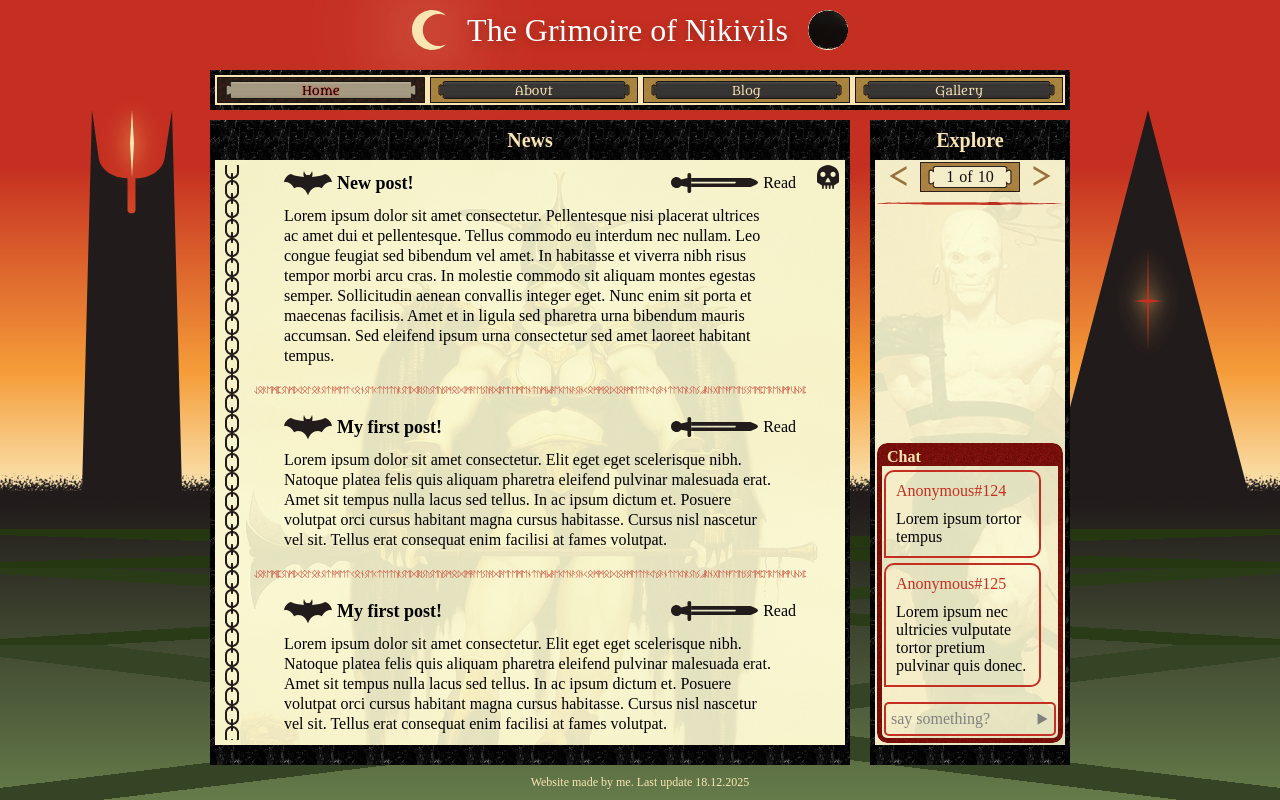
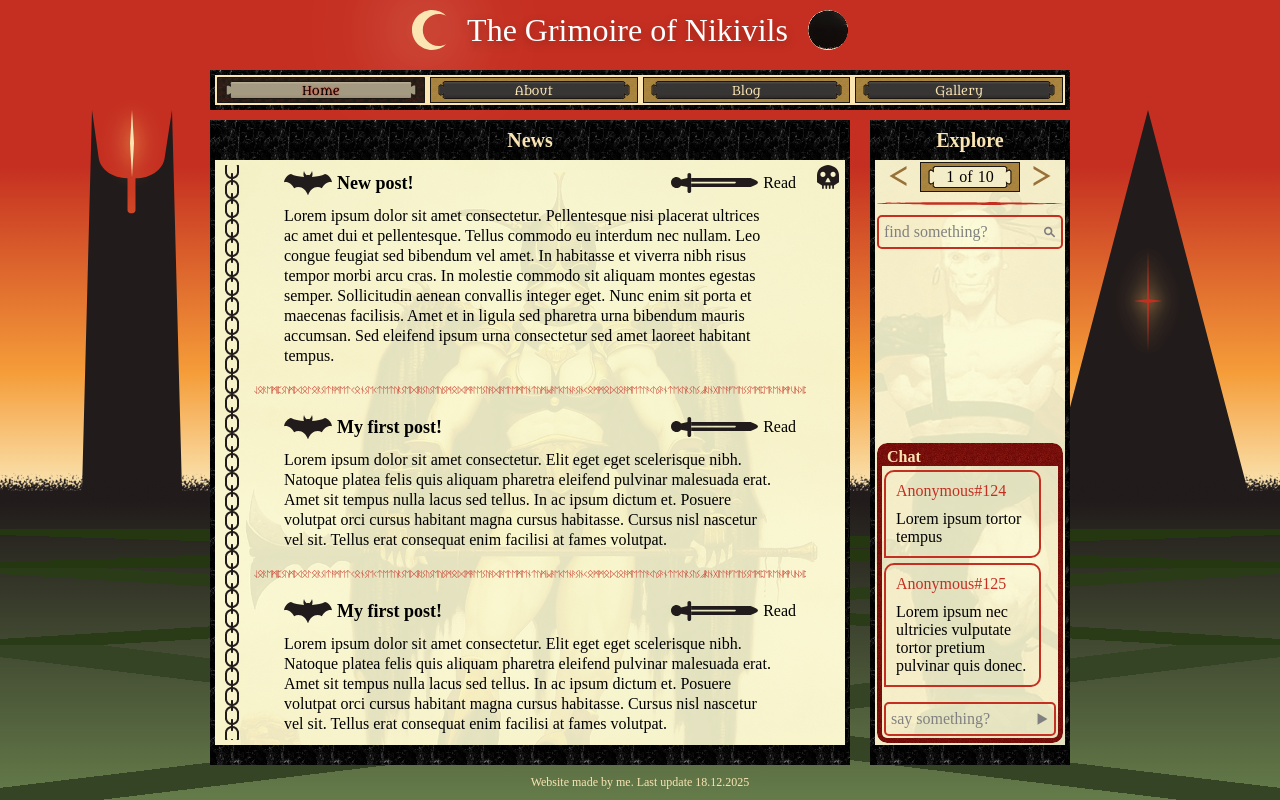
Before and after one commit to NikitaVirachev/nikivils-grimoire-frontend, a React (Vite) app: page / in a window 1280 px wide. Built offline with nearby package versions, Linux system fonts and the light colour scheme.

Commit message:
feat #4: add search line to home sidebar

```diff
--- a/src/pages/Home.tsx
+++ b/src/pages/Home.tsx
@@ -1,3 +1,4 @@
+import { useState } from 'react';
 import styled, { css } from 'styled-components';
 
 import MainContent from '../layouts/MainContent';
@@ -6,6 +7,7 @@ import PostOverview from '../components/Post/PostOverview';
 import Chat from '../components/Chat/Chat';
 import Pagination from '../components/Sidebar/Pagination';
 import Separator from '../components/Sidebar/Separator/Separator';
+import { SearchInput } from '../components/Form/Form';
 
 import { respond } from '../styles/Mixins';
 
@@ -30,6 +32,8 @@ const StyledSidebar = styled(Sidebar)`
 `;
 
 const PostsExplore = styled.section`
+  position: relative;
+
   align-self: start;
 
   display: flex;
@@ -86,7 +90,16 @@ const posts = [
   },
 ];
 
-const HomePage = () => (
+const HomePage = () => {
+  const [newsFilter, setNewsFilter] = useState('');
+
+  const findNewsHandler: React.FormEventHandler<HTMLFormElement> = (event) => {
+    event.preventDefault();
+
+    setNewsFilter('');
+  };
+
+  return (
     <>
       <StyledMainContent title='News'>
         {posts.map((post) => (
@@ -102,10 +115,18 @@ const HomePage = () => (
         <PostsExplore>
           <Pagination />
           <Separator title='Separator icon' />
+          <SearchInput
+            name='news-search'
+            placeholder='find something?'
+            value={newsFilter}
+            changeInputHandler={(e) => setNewsFilter(e.target.value)}
+            onSubmitHandler={findNewsHandler}
+          />
         </PostsExplore>
         <PositionedChat />
       </StyledSidebar>
     </>
   );
+};
 
 export default HomePage;
```
Lines whose indentation alone changed are shown as unchanged.
